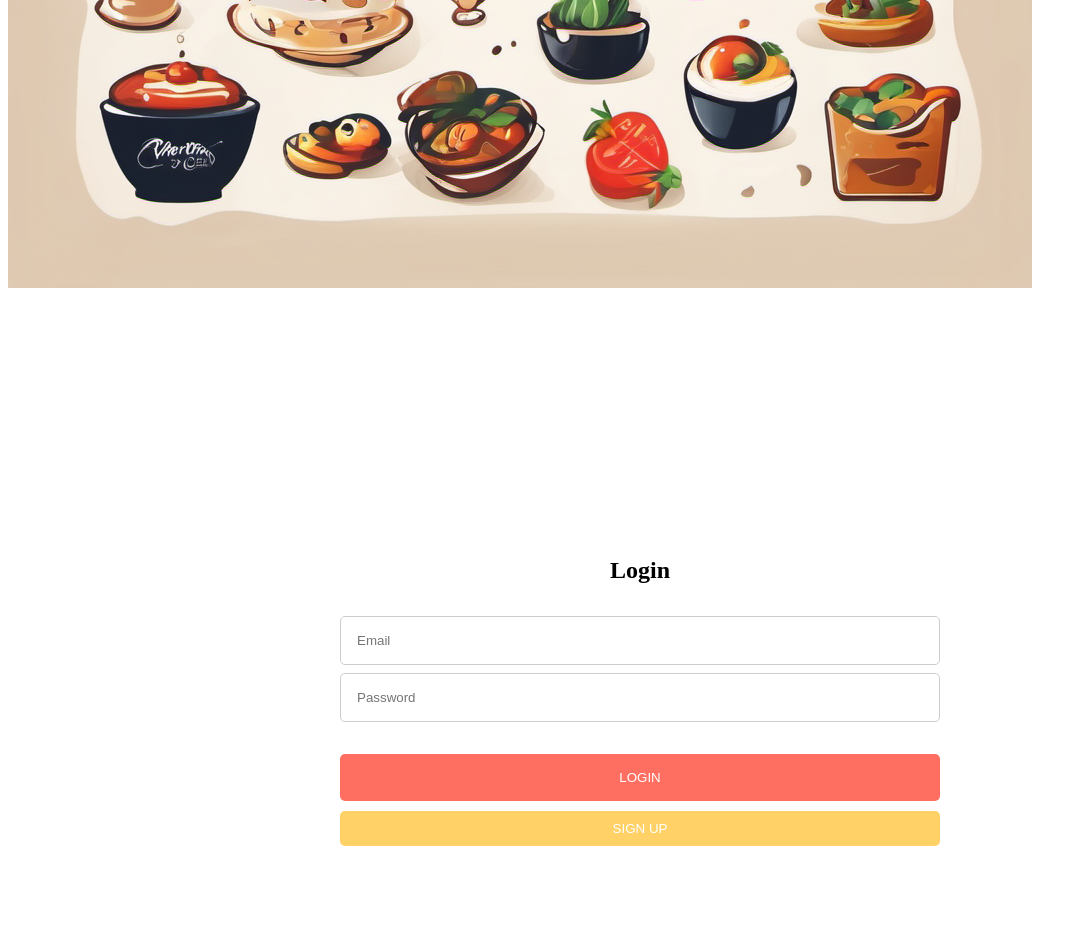
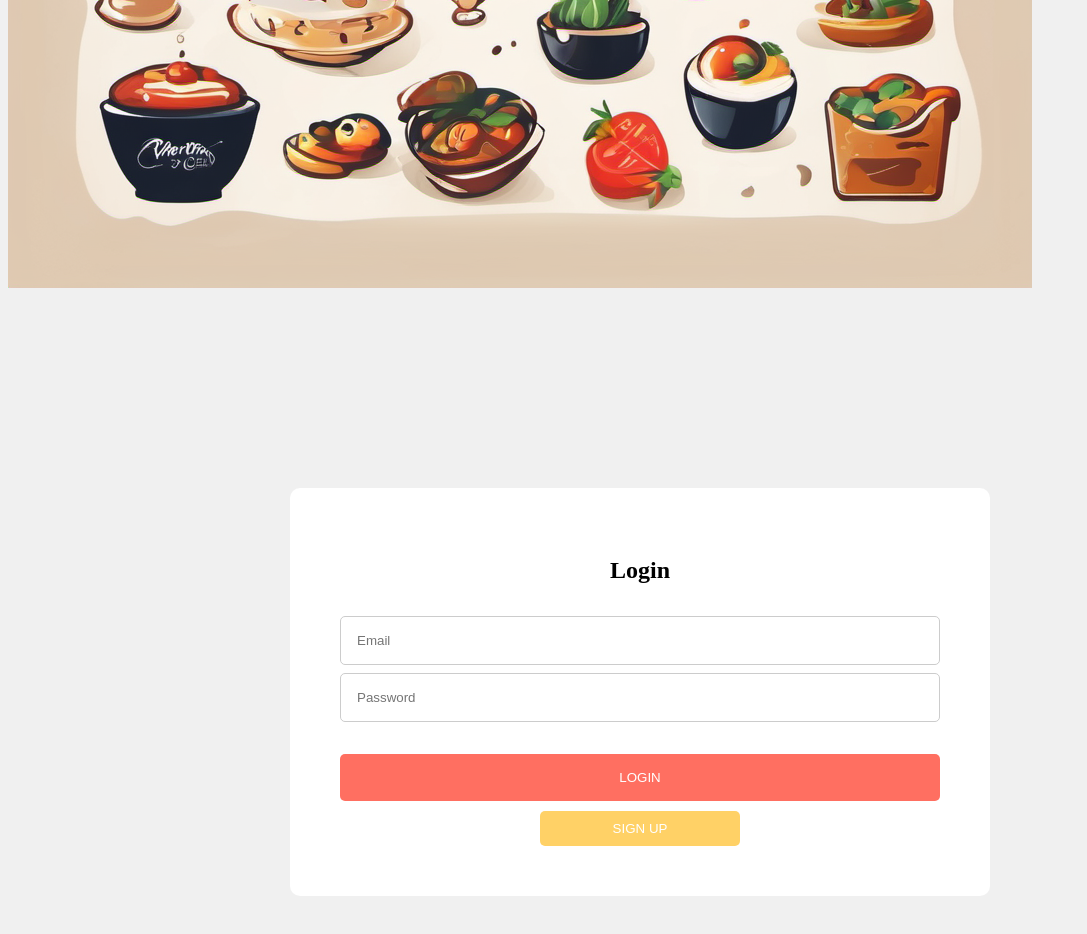
Before and after one commit to wchoi888/Recipe, a React (Vite) app in the folder frontend/: page / in a window 1280 px wide. Shown: the part 744-1678 px from the top of the page, without its empty margins (0-1087 px from the left). Built offline with nearby package versions, Linux system fonts and the light colour scheme.

Commit message:
Updating buttons and background

```diff
--- a/frontend/src/components/Login/Login.css
+++ b/frontend/src/components/Login/Login.css
@@ -5,6 +5,11 @@
   --primary-hover-color: #E5989B;     /* Lighter Coral Red */
   --secondary-hover-color: #FFB169;   /* Lighter Pastel Yellow */
   --background-color: #FFFFFF;        /* White */
+}
+
+/* Apply background to the entire body */
+body {
+  background: var(--background-color);
 }
 
 /* Base styles for LoginWrapper and LoginContainer */
@@ -16,8 +21,8 @@
 }
 
 .LoginContainer {
-  padding: 20px;
-  background: white;
+  padding: 50px; /* Increased padding for a bigger form */
+  background: white; /* Use white background for the form container */
   border-radius: 10px;
   width: 100%; /* Use percentage for width to make it responsive */
   max-width: 600px; /* Set maximum width for larger screens */
@@ -31,23 +36,34 @@
 
 .Input {
   display: block;
-  width: 100%;
-  padding: 10px;
-  margin: 10px 0;
+  width: calc(100% - 20px); /* Adjusted width for better alignment */
+  padding: 15px; /* Increased padding for inputs */
+  margin: 10px auto; /* Center inputs horizontally */
   border-radius: 5px;
   border: 1px solid #ccc;
   box-sizing: border-box;
 }
 
 /* Button styles */
-.LoginButton, .SignUpButton {
-  width: 100%;
-  padding: 10px;
+.LoginButton {
+  width: 200px; /* Adjusted width for better alignment */
+  padding: 10px; /* Decreased padding for smaller size */
   margin-top: 20px;
   border: none;
   border-radius: 5px;
   color: white;
   cursor: pointer;
+}
+
+.SignUpButton {
+  width: 200px; /* Adjusted width for better alignment */
+  padding: 10px; /* Decreased padding for smaller size */
+  margin-top: 20px;
+  border: none;
+  border-radius: 5px;
+  color: white;
+  cursor: pointer;
+
 }
 
 .LoginButton {
@@ -67,7 +83,6 @@
   background-color: var(--secondary-hover-color);
 }
 
-
 /* Media query for mobile devices (phones) */
 @media (max-width: 576px) {
   /* Adjust LoginWrapper and LoginContainer styles for smaller screens */
```
